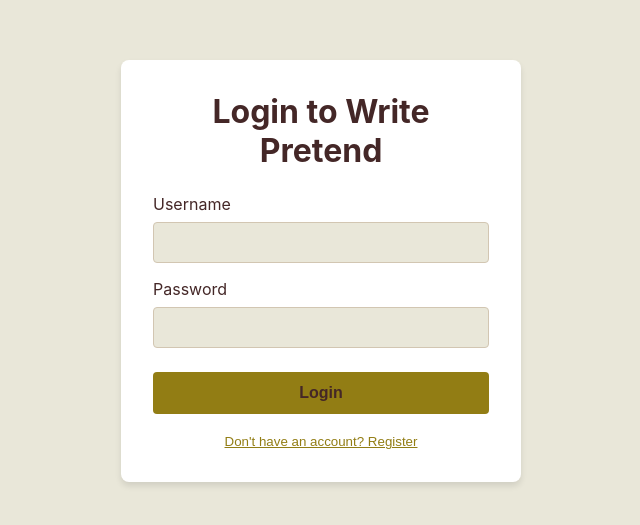
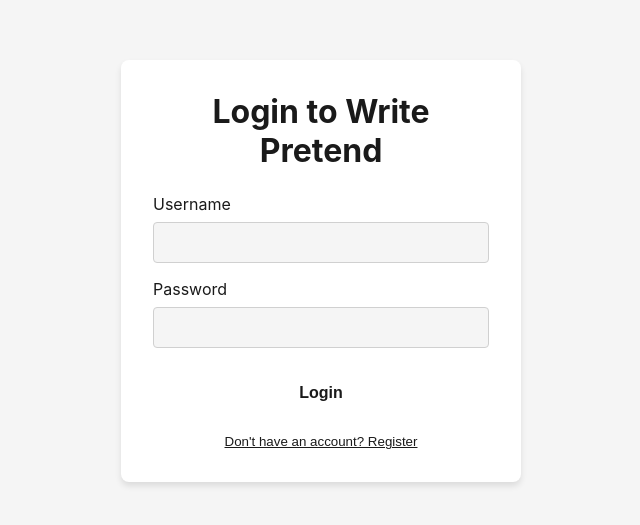
Before and after one commit to mxchestnut/murder, a React (Vite) app in the folder frontend/: page /login in a window 1280 px wide. Shown: the part 129-654 px from the top of the page, without its empty margins (319-959 px from the left). Built offline with nearby package versions, Linux system fonts and the light colour scheme; no server answers.

Commit message:
Add greyscale theme with customizable accent colors - User-selectable accent colors with 10 presets - Light/dark mode toggle - Appearance settings in Settings page - Greyscale base colors for clean modern look

```diff
--- a/frontend/src/App.tsx
+++ b/frontend/src/App.tsx
@@ -3,11 +3,13 @@ import { useState, useEffect } from 'react';
 import Login from './components/Login';
 import Dashboard from './components/Dashboard';
 import { api } from './utils/api';
+import { useTheme } from './utils/useTheme';
 
 function App() {
   console.log('Write Pretend v2.0.0 - Rebranded & Enhanced');
   const [user, setUser] = useState<any>(null);
   const [loading, setLoading] = useState(true);
+  useTheme(); // Initialize theme on app load
 
   useEffect(() => {
     checkAuth();
--- a/frontend/src/components/Editor.tsx
+++ b/frontend/src/components/Editor.tsx
@@ -69,12 +69,13 @@ export default function Editor({ document, onSave, onShare }: EditorProps) {
       style={{
         padding: '0.5rem',
         border: 'none',
-        background: active ? 'var(--accent-2)' : 'transparent',
-        color: 'var(--text-primary)',
+        background: active ? 'var(--accent-color)' : 'transparent',
+        color: active ? 'var(--accent-text)' : 'var(--text-primary)',
         cursor: 'pointer',
         borderRadius: '4px',
         display: 'flex',
-        alignItems: 'center'
+        alignItems: 'center',
+        transition: 'all 0.2s'
       }}
     >
       {children}
@@ -228,8 +229,8 @@ export default function Editor({ document, onSave, onShare }: EditorProps) {
               style={{
                 padding: '0.5rem 1rem',
                 border: 'none',
-                background: 'var(--accent-2)',
-                color: 'var(--text-primary)',
+                background: 'var(--accent-color)',
+                color: 'var(--accent-text)',
                 cursor: 'pointer',
                 borderRadius: '4px',
                 display: 'flex',
--- a/frontend/src/components/HamburgerSidebar.tsx
+++ b/frontend/src/components/HamburgerSidebar.tsx
@@ -156,8 +156,8 @@ export default function HamburgerSidebar({ documents, onSelectDocument, onSelect
           padding: '0.75rem',
           borderRadius: '4px',
           border: 'none',
-          background: 'var(--accent-2)',
-          color: 'var(--text-primary)',
+          background: 'var(--accent-color)',
+          color: 'var(--accent-text)',
           cursor: 'pointer',
           display: 'flex',
           alignItems: 'center',
--- a/frontend/src/index.css
+++ b/frontend/src/index.css
@@ -5,27 +5,36 @@
 }
 
 :root {
-  /* Light theme (default) */
-  --bg-primary: #E9E7D9;
+  /* Light theme (default) - Greyscale with customizable accent */
+  --bg-primary: #f5f5f5;
   --bg-secondary: #ffffff;
-  --text-primary: #442727;
-  --text-secondary: #442727;
-  --accent-1: #D2C6B2;
-  --accent-2: #927D14;
-  --border-color: #D2C6B2;
-  --hover-bg: #D2C6B2;
+  --bg-tertiary: #e8e8e8;
+  --text-primary: #1a1a1a;
+  --text-secondary: #666666;
+  --text-tertiary: #999999;
+  --border-color: #d0d0d0;
+  --hover-bg: #ececec;
+
+  /* Default accent color (can be customized by user) */
+  --accent-color: #6366f1; /* Indigo */
+  --accent-hover: #4f46e5;
+  --accent-light: rgba(99, 102, 241, 0.1);
+  --accent-text: #ffffff;
 }
 
 :root[data-theme="dark"] {
-  /* Dark theme */
-  --bg-primary: #442727;
-  --bg-secondary: #332020;
-  --text-primary: #E9E7D9;
-  --text-secondary: #E9E7D9;
-  --accent-1: #D2C6B2;
-  --accent-2: #927D14;
-  --border-color: #D2C6B2;
-  --hover-bg: #5a3333;
+  /* Dark theme - Greyscale with customizable accent */
+  --bg-primary: #1a1a1a;
+  --bg-secondary: #262626;
+  --bg-tertiary: #333333;
+  --text-primary: #f5f5f5;
+  --text-secondary: #b3b3b3;
+  --text-tertiary: #808080;
+  --border-color: #404040;
+  --hover-bg: #2e2e2e;
+
+  /* Accent color persists across themes */
+  --accent-light: rgba(99, 102, 241, 0.15);
 }
 
 body {
@@ -72,14 +81,14 @@ body {
 }
 
 .ProseMirror code {
-  background: var(--accent-1);
+  background: var(--bg-tertiary);
   padding: 0.2em 0.4em;
   border-radius: 3px;
   font-family: 'Courier New', monospace;
 }
 
 .ProseMirror pre {
-  background: var(--accent-1);
+  background: var(--bg-tertiary);
   padding: 1rem;
   border-radius: 5px;
   overflow-x: auto;
@@ -93,7 +102,7 @@ body {
 }
 
 .ProseMirror blockquote {
-  border-left: 3px solid var(--accent-2);
+  border-left: 3px solid var(--accent-color);
   padding-left: 1rem;
   margin: 0.5rem 0;
   color: var(--text-secondary);
@@ -112,6 +121,6 @@ body {
 }
 
 .ProseMirror th {
-  background: var(--accent-1);
+  background: var(--bg-tertiary);
   font-weight: bold;
 }
--- /dev/null
+++ b/frontend/src/utils/useTheme.ts
@@ -0,0 +1,101 @@
+import { useEffect, useState } from 'react';
+
+export interface ThemeSettings {
+  mode: 'light' | 'dark';
+  accentColor: string;
+}
+
+const PRESET_COLORS = [
+  { name: 'Indigo', value: '#6366f1', hover: '#4f46e5' },
+  { name: 'Blue', value: '#3b82f6', hover: '#2563eb' },
+  { name: 'Purple', value: '#a855f7', hover: '#9333ea' },
+  { name: 'Pink', value: '#ec4899', hover: '#db2777' },
+  { name: 'Red', value: '#ef4444', hover: '#dc2626' },
+  { name: 'Orange', value: '#f97316', hover: '#ea580c' },
+  { name: 'Amber', value: '#f59e0b', hover: '#d97706' },
+  { name: 'Green', value: '#10b981', hover: '#059669' },
+  { name: 'Teal', value: '#14b8a6', hover: '#0d9488' },
+  { name: 'Cyan', value: '#06b6d4', hover: '#0891b2' },
+];
+
+export function useTheme() {
+  const [theme, setTheme] = useState<ThemeSettings>(() => {
+    const savedMode = localStorage.getItem('theme-mode') as 'light' | 'dark' | null;
+    const savedAccent = localStorage.getItem('theme-accent') || '#6366f1';
+    return {
+      mode: savedMode || 'light',
+      accentColor: savedAccent,
+    };
+  });
+
+  useEffect(() => {
+    // Apply theme mode
+    document.documentElement.setAttribute('data-theme', theme.mode);
+    localStorage.setItem('theme-mode', theme.mode);
+
+    // Apply accent color
+    const root = document.documentElement;
+    const preset = PRESET_COLORS.find(c => c.value === theme.accentColor);
+
+    root.style.setProperty('--accent-color', theme.accentColor);
+    root.style.setProperty('--accent-hover', preset?.hover || adjustColorBrightness(theme.accentColor, -20));
+
+    // Create light version for backgrounds
+    const rgb = hexToRgb(theme.accentColor);
+    if (rgb) {
+      const alpha = theme.mode === 'dark' ? 0.15 : 0.1;
+      root.style.setProperty('--accent-light', `rgba(${rgb.r}, ${rgb.g}, ${rgb.b}, ${alpha})`);
+    }
+
+    localStorage.setItem('theme-accent', theme.accentColor);
+  }, [theme]);
+
+  const setThemeMode = (mode: 'light' | 'dark') => {
+    setTheme(prev => ({ ...prev, mode }));
+  };
+
+  const setAccentColor = (color: string) => {
+    setTheme(prev => ({ ...prev, accentColor: color }));
+  };
+
+  const toggleTheme = () => {
+    setTheme(prev => ({
+      ...prev,
+      mode: prev.mode === 'light' ? 'dark' : 'light',
+    }));
+  };
+
+  return {
+    theme,
+    setThemeMode,
+    setAccentColor,
+    toggleTheme,
+    presetColors: PRESET_COLORS,
+  };
+}
+
+// Helper functions
+function hexToRgb(hex: string): { r: number; g: number; b: number } | null {
+  const result = /^#?([a-f\d]{2})([a-f\d]{2})([a-f\d]{2})$/i.exec(hex);
+  return result ? {
+    r: parseInt(result[1], 16),
+    g: parseInt(result[2], 16),
+    b: parseInt(result[3], 16)
+  } : null;
+}
+
+function adjustColorBrightness(hex: string, percent: number): string {
+  const rgb = hexToRgb(hex);
+  if (!rgb) return hex;
+
+  const adjust = (value: number) => {
+    const adjusted = value + (value * percent) / 100;
+    return Math.max(0, Math.min(255, Math.round(adjusted)));
+  };
+
+  const r = adjust(rgb.r).toString(16).padStart(2, '0');
+  const g = adjust(rgb.g).toString(16).padStart(2, '0');
+  const b = adjust(rgb.b).toString(16).padStart(2, '0');
+
+  return `#${r}${g}${b}`;
+}
```
Also changed, not shown: frontend/src/components/Settings.tsx (+168 -14 lines).
